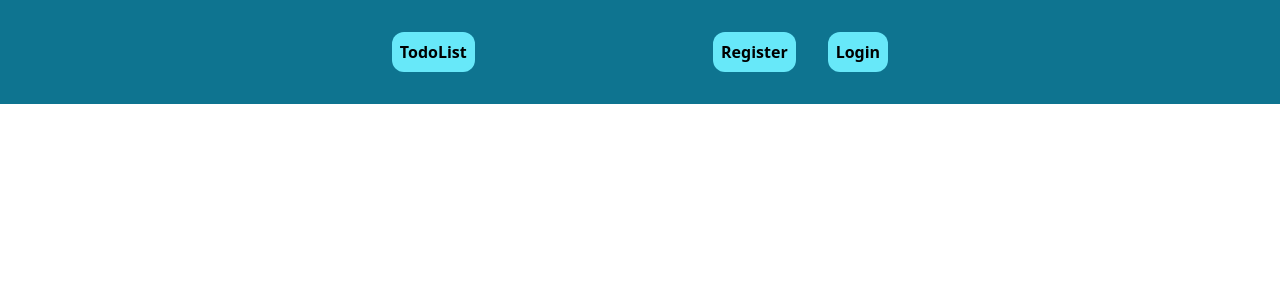
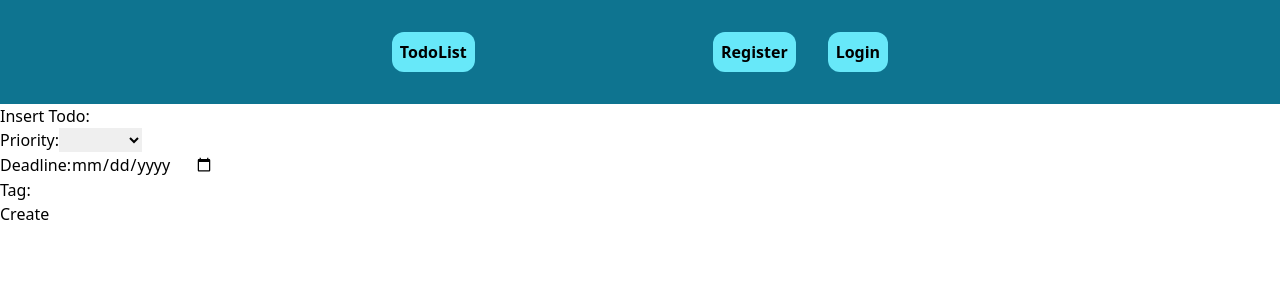
Before and after one commit to JuanCarlosFR26/GammaTech-todolist-react, a React (Create React App) app: page / in a window 1280 px wide. Shown: the top 300 px of the page. Built offline with nearby package versions, Linux system fonts and the light colour scheme; no server answers.

Commit message:
adding todo form

```diff
--- a/src/components/LoginForm.tsx
+++ b/src/components/LoginForm.tsx
@@ -8,7 +8,7 @@ import ModalRegisterLogin from './ModalRegisterLogin';
 
 const LoginForm = () => {
 
-  const { setInputValues, inputValues } = useContext(RegisterLoginProvider);
+  const { inputValues } = useContext(RegisterLoginProvider);
 
   const [modal, setModal] = useState(false)
 
--- a/src/components/RegisterForm.tsx
+++ b/src/components/RegisterForm.tsx
@@ -25,7 +25,6 @@ const RegisterForm = () => {
     e.preventDefault();
     const usersRef = doc(db, 'users', currentUser.id);
     const usersSnap = await getDoc(usersRef);
-    console.log(usersSnap.data());
 
     const q = query(collection(db, 'users'), where('id', "==", currentUser.id))
     const qSnapShot = await getDocs(q);
--- a/src/components/Todolist.tsx
+++ b/src/components/Todolist.tsx
@@ -8,11 +8,27 @@ const Todolist = () => {
 
   const { currentUser } = useContext(UserProvider) as Context;
 
-  const [todolist, setTodoList] = useState([])
+  const [todolist, setTodoList] = useState<{todo: string, priority: string, deadline: string, tag: string}[]>([])
 
   const [modal, setModal] = useState(false);
 
-  console.log(currentUser)
+  const [formValues, setFormValues] = useState({
+    todo: '',
+    priority: '',
+    deadline: '',
+    tag: ''
+  })
+
+  const handleChange = (e: React.ChangeEvent<HTMLInputElement> | React.ChangeEvent<HTMLSelectElement>) => {
+    setFormValues(prev => ({
+      ...prev, [e.target.name]: e.target.value
+    }))
+  }
+
+  const handleSubmit = (e: React.FormEvent<HTMLFormElement>) => {
+    e.preventDefault();
+    setTodoList([...todolist, formValues])
+  }
 
   const getUser = async () => {
     if (currentUser.id) {
@@ -32,11 +48,38 @@ const Todolist = () => {
     }, 3000)
   }, [])
 
+  console.log(todolist);
+
+
   return (
     <div>
       {
-        modal && <ModalRegisterLogin text={`Bienvenido ${currentUser.email}`} className='mt-4 p-4 flex items-center justify-center bg-green-500 rounded-xl text-white font-bold'/>
+        modal && <ModalRegisterLogin text={`Bienvenido ${currentUser.email}`} className='mt-4 p-4 flex items-center justify-center bg-green-500 rounded-xl text-white font-bold' />
       }
+      <form onSubmit={handleSubmit}>
+        <div>
+          <label htmlFor='todo'>Insert Todo:</label>
+          <input onChange={handleChange} type='text' name='todo' />
+        </div>
+        <div>
+          <label htmlFor='priority'>Priority:</label>
+          <select onChange={handleChange} name='priority'>
+            <option value={''} disabled selected></option>
+            <option value={'low'}>Low</option>
+            <option value={'medium'}>Medium</option>
+            <option value={'high'}>High</option>
+          </select>
+        </div>
+        <div>
+          <label htmlFor='date'>Deadline:</label>
+          <input onChange={handleChange} type='date' name='date' />
+        </div>
+        <div>
+          <label htmlFor='tag'>Tag:</label>
+          <input onChange={handleChange} type='text' name='tag' />
+        </div>
+        <input type='submit' value={'Create'}/>
+      </form>
     </div>
   )
 }
```
